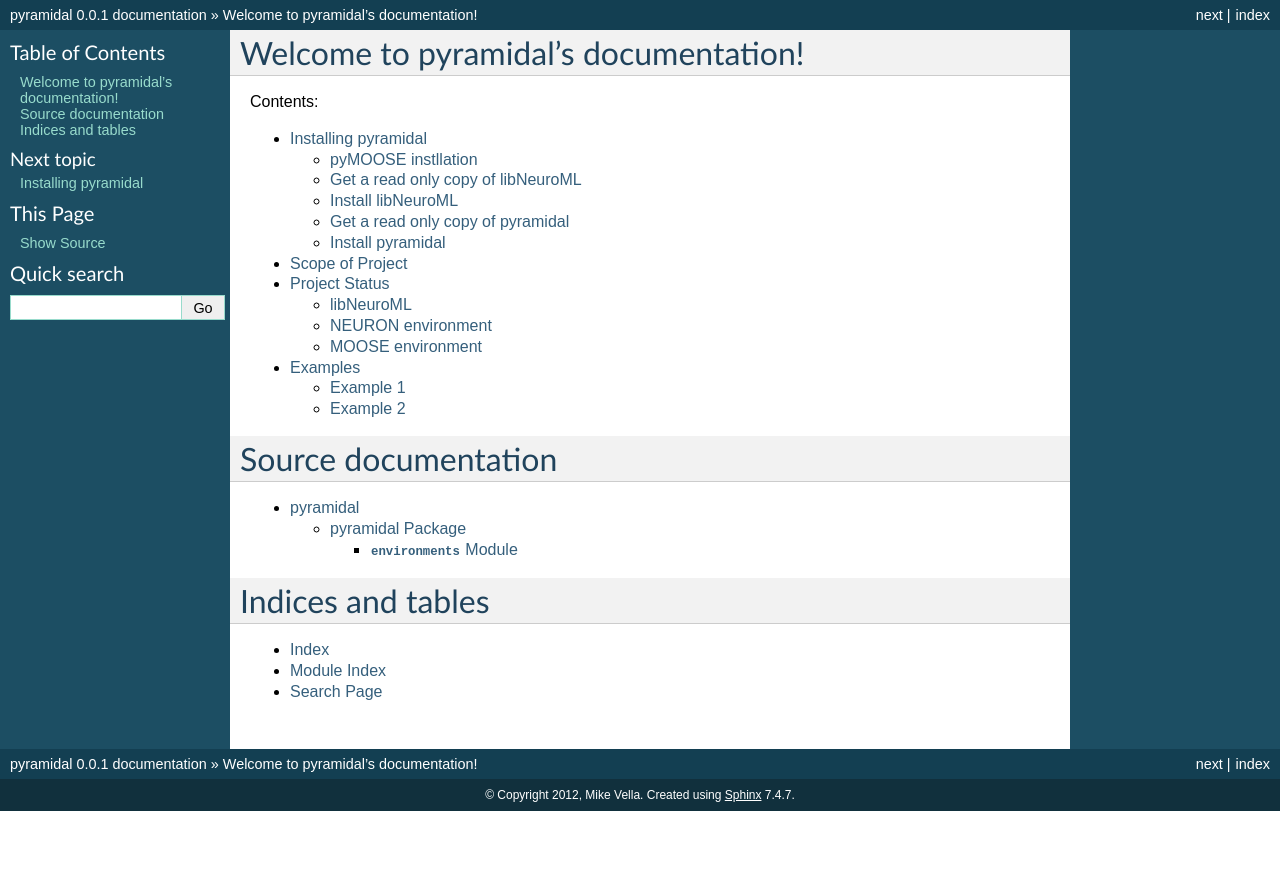
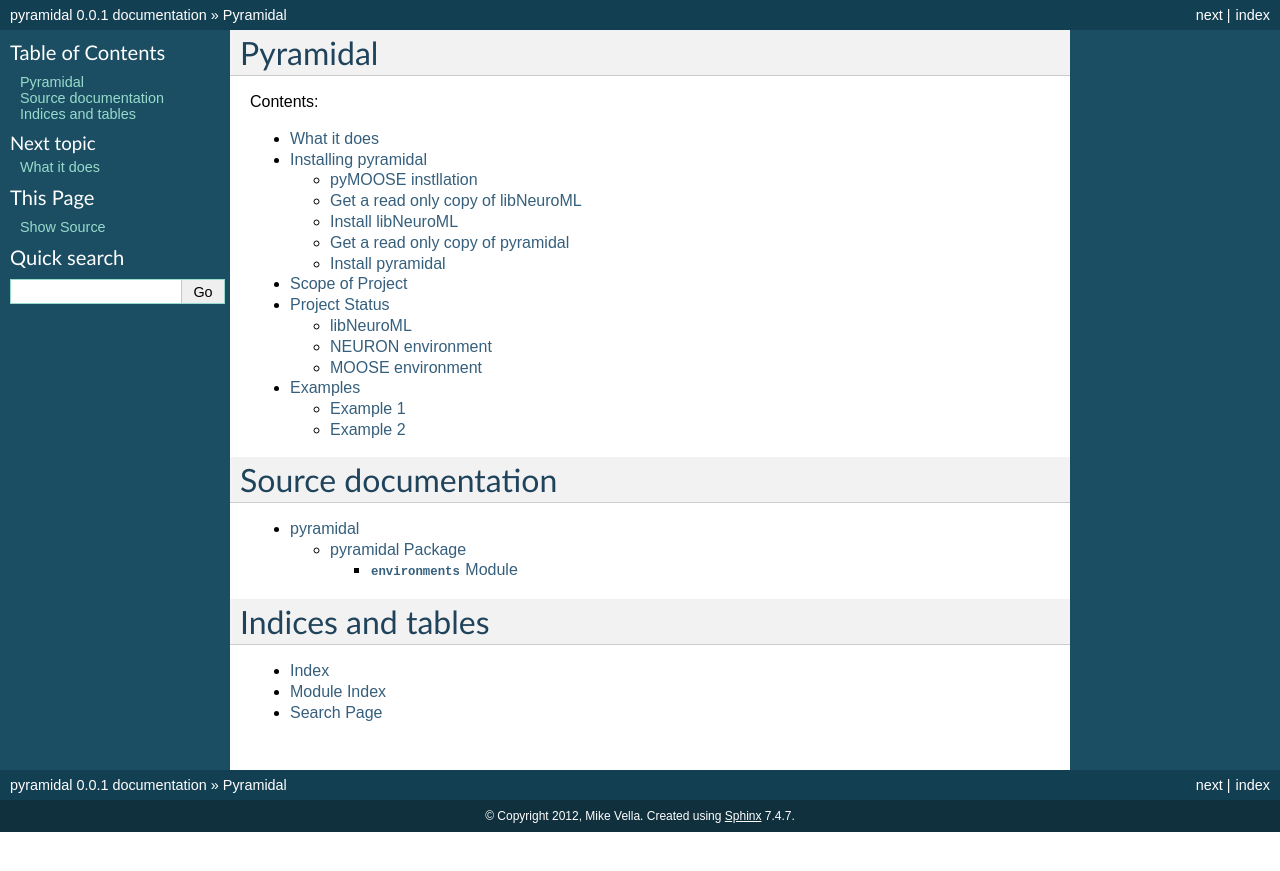
Before and after one commit to vellamike/pyramidal, a Sphinx documentation site: the page built from doc/index.rst, in a window 1280 px wide. Shown: the top 871 px of the page. Built offline with Sphinx 7.4.7, drawn with Linux system fonts in a browser that asks for light colours.

Commit message:
added what_it_does.rst

```diff
--- a/doc/index.rst
+++ b/doc/index.rst
@@ -3,7 +3,7 @@
    You can adapt this file completely to your liking, but it should at least
    contain the root `toctree` directive.
 
-Welcome to pyramidal's documentation!
+Pyramidal
 =====================================
 
 Contents:
@@ -11,6 +11,7 @@ Contents:
 .. toctree::
    :maxdepth: 2
 
+   what_it_does
    install
    scope
    status
```
Also changed, not shown: doc/what_it_does.rst (added, +7 -0 lines), 3 other files.
